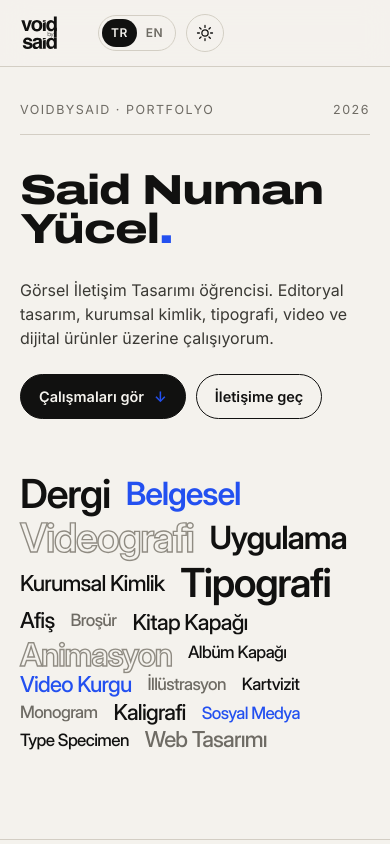
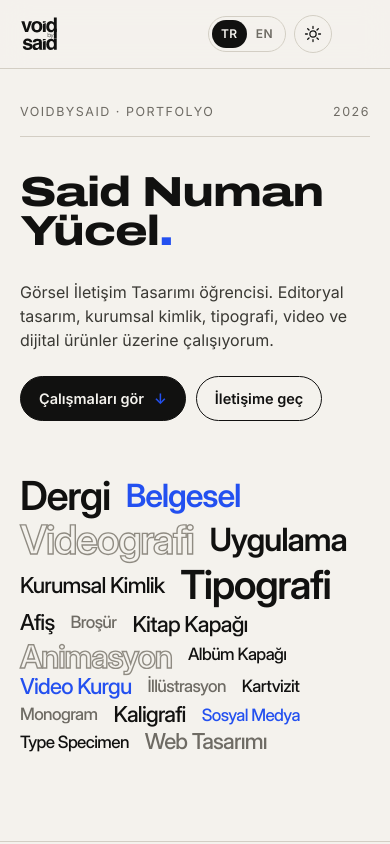
Before and after one commit to saidnumany-cpu/portfolyo, a plain HTML site: page index.html in a window 390 px wide. Shown: the top 844 px of the page. Drawn offline with Linux system fonts and the light colour scheme.

Commit message:
Mobil üst bar: dil, tema ve menü butonları sağa yaslandı
Co-Authored-By: Claude Opus 5.5 <noreply@anthropic.com>
Claude-Session: https://claude.ai/code/session_01D3MxqNdQ3fJGLPakbKvjVS

```diff
--- a/style.css
+++ b/style.css
@@ -268,3 +268,8 @@ h1, h2, h3 { font-family: var(--disp); font-weight: 600; letter-spacing: -0.03em
 @media (max-width: 380px) {
   .lang span { padding: 5px 7px; }
 }
+@media (max-width: 860px) {
+  .nav { gap: 12px; }
+  .nav nav + .tools { margin-left: auto; gap: 8px; }
+  .menu { width: 40px; height: 40px; padding: 10px; margin-right: -10px; }
+}
```
